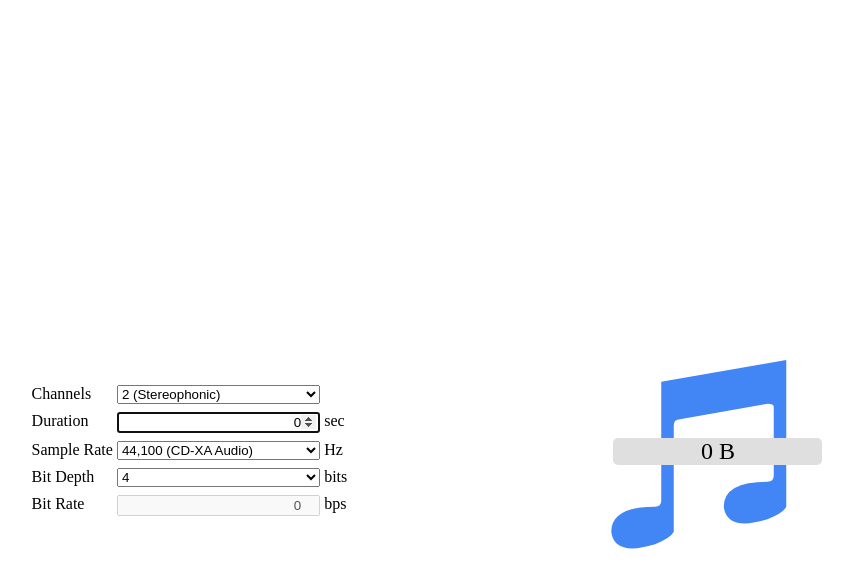
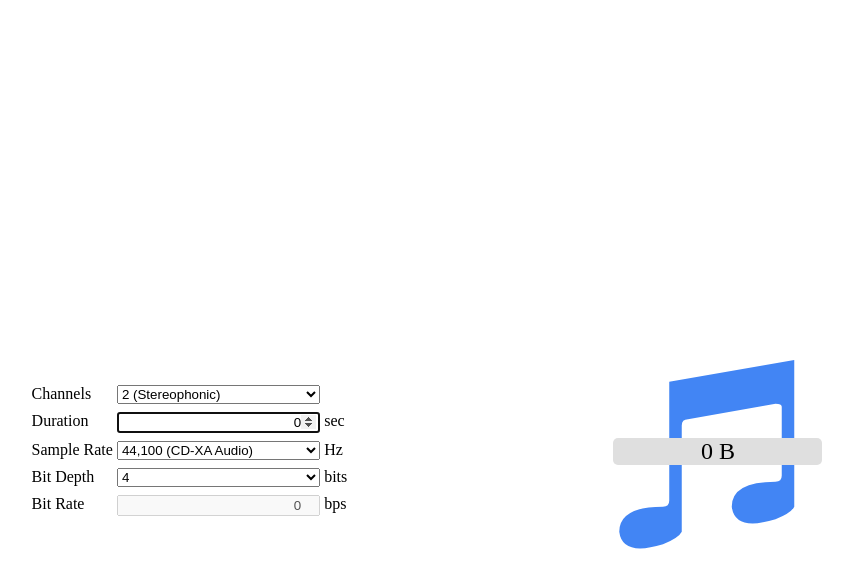
Before and after one commit to ashenm/tools, a Jekyll site: the page built from audio/gauge.html, in a window 1280 px wide. Shown: the top 588 px of the page, without its empty margins (209-1062 px from the left). Built offline with Jekyll 4.4.1, drawn with Linux system fonts in a browser that asks for light colours.

Commit message:
[Audio/Gauge] Minor visual presentation refinement

```diff
--- a/audio/gauge.html
+++ b/audio/gauge.html
@@ -36,11 +36,11 @@
       top: 0;
       fill: #777;
       height: 100%;
-      position: absolute;
+      position: fixed;
       max-height: 100%;
       max-width: 100%;
+      opacity: 0.125;
       z-index: -128;
-      right: 0;
     }
 
     main > div {
@@ -91,6 +91,8 @@
 
       svg {
         fill: #4285F4;
+        position: absolute;
+        opacity: 1;
       }
 
     }
```
